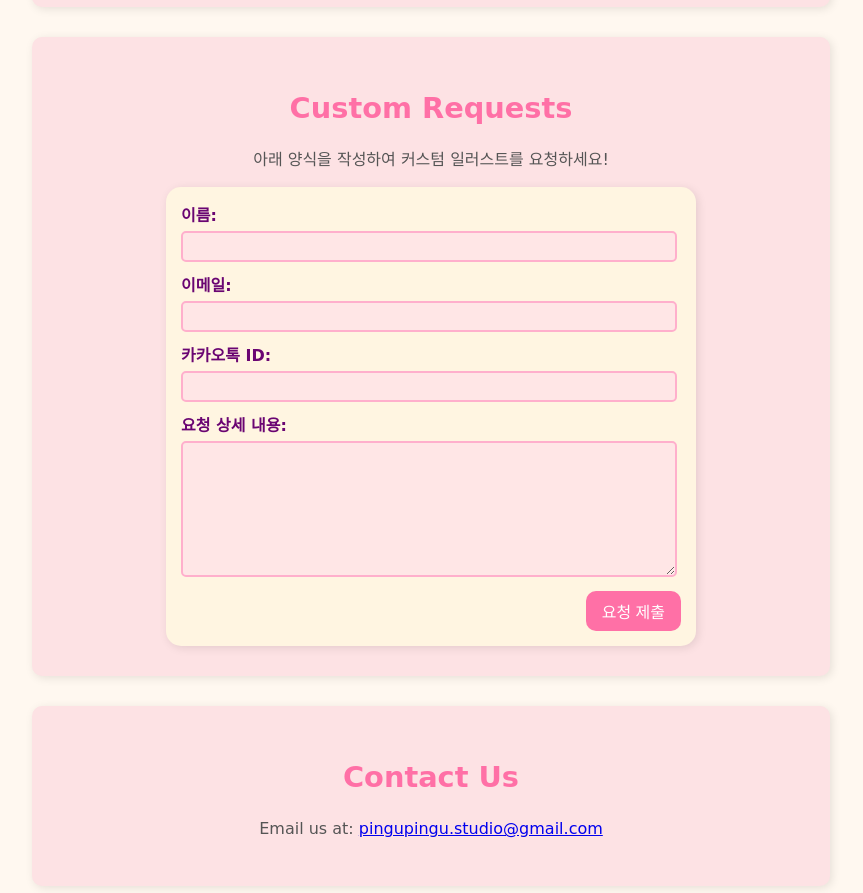
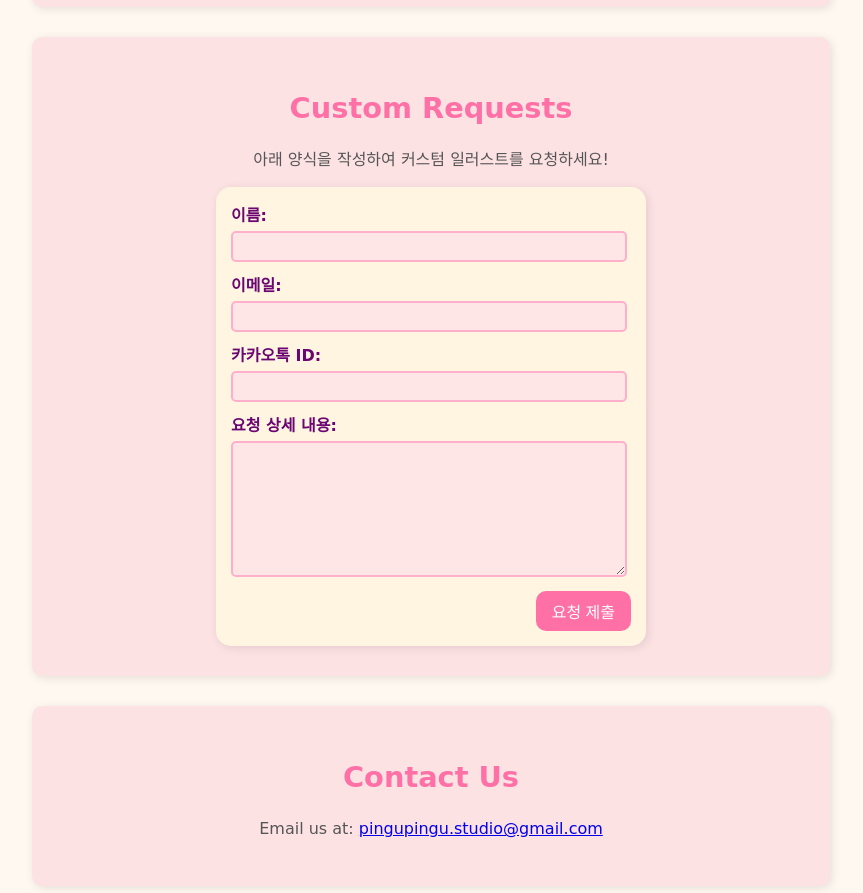
Before and after one commit to PinguPingu-Studio/pingupingu.studio, a Jekyll site: the page index.html, which Jekyll copies as it is, in a window 1280 px wide and 1400 px high, scrolled down 595 px. Shown: the part 419-1312 px from the top of the window, without its empty margins (209-1072 px from the left). Built offline with Jekyll 4.4.1, drawn with Linux system fonts in a browser that asks for light colours; some web fonts are replaced.

Commit message:
Committed all uncommitted changes

```diff
--- a/assets/css/styles.css
+++ b/assets/css/styles.css
@@ -57,8 +57,8 @@
 section {
   scroll-margin-top: 215px;
   padding: 30px 15px;
-  max-width: 60%;
-  width: 100%;
+  max-width: 100%;
+  width: 60%;
   margin: auto;
   border-radius: 10px;
   box-shadow: 2px 2px 10px rgba(0, 0, 0, 0.1);
@@ -160,7 +160,7 @@
   text-align: left;
   box-shadow: 2px 2px 10px rgba(0, 0, 0, 0.1);
   width: 100%;
-  max-width: 500px;
+  max-width: 400px;
 }
 
 form label {
@@ -227,6 +227,9 @@
   .notice-buttons {
     flex-direction: column;
   }
+  form {
+    max-width: 350px;
+  }
 }
 
 @media screen and (max-width: 480px) {
@@ -237,6 +240,9 @@
     font-size: 1.6em;
   }
   section {
-    max-width: 100%;
+    max-width: 98%;
+  }
+  form {
+    max-width: 320px;
   }
 }
```
